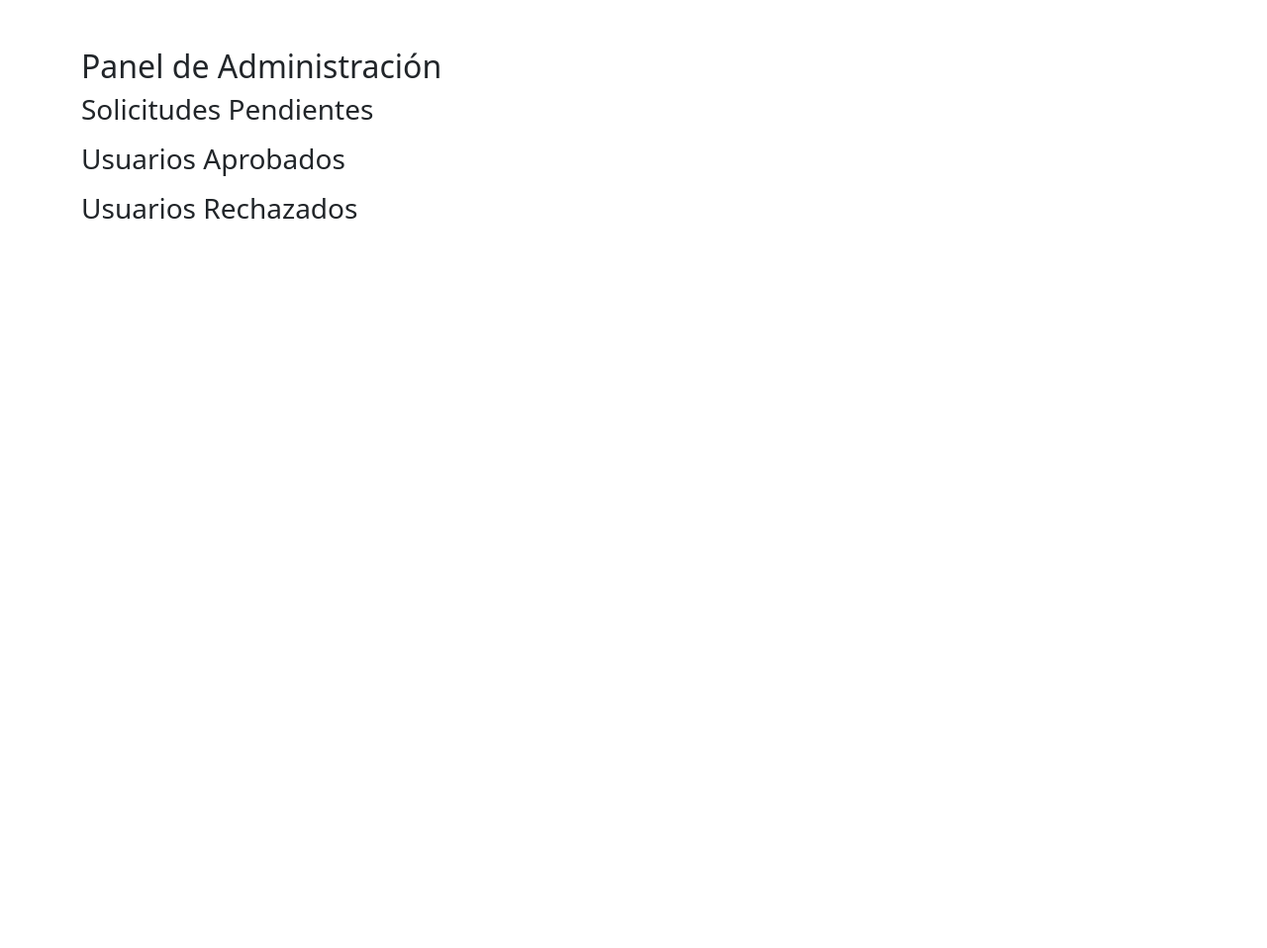
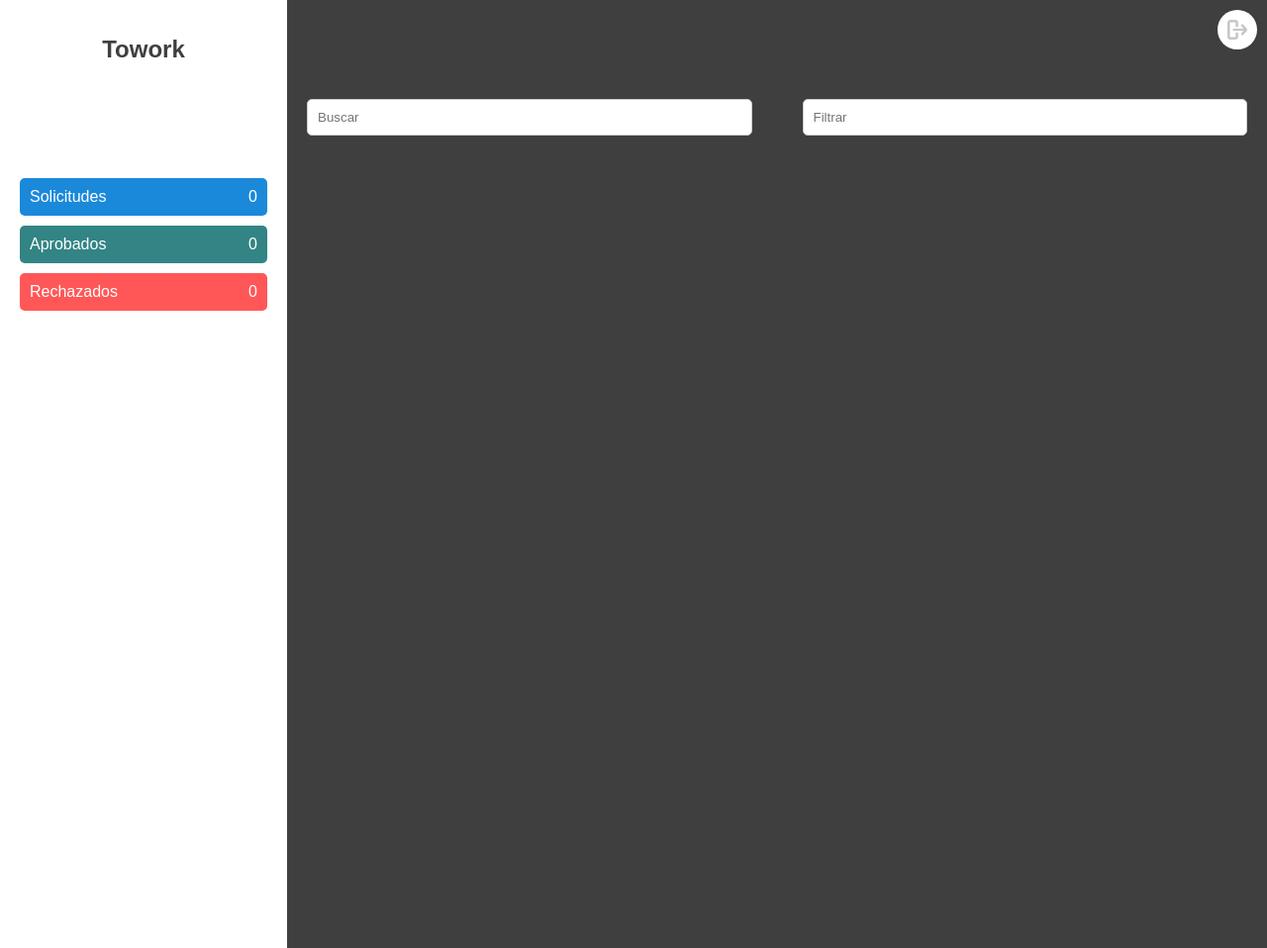
Before and after one commit to TalcaDevs/towork, a Django app: page /backoffice/ in a window 1280 px wide. Shown: the whole page at 99% size. Before the commit the page ends 221 px from the top, so only its background shows below. Run offline with Django 5.2, Linux system fonts and the light colour scheme; the visitor is signed in with stand-in values (Sample User, id 1).

Commit message:
Desarrollo de diseño y captura de datos de solicitudes

```diff
--- /dev/null
+++ b/static/css/global.css
@@ -0,0 +1,89 @@
+body {
+    font-family: Arial, sans-serif;
+    margin: 0;
+    padding: 0;
+    background-color: #f4f4f4;
+    display: flex;
+}
+.sidebar {
+    width: 250px;
+    background: #ffffff;
+    color: white;
+    padding: 20px;
+    display: flex;
+    flex-direction: column;
+    align-items: center;
+    height: 918px;
+}
+.sidebar h1 {
+    font-size: 24px;
+    font-family: hk-grotesk, sans-serif;
+    color: #3f3f3f;
+}
+.stats {
+    width: 100%;
+    margin-top: 100px;
+}
+.stats div {
+    display: flex;
+    justify-content: space-between;
+    padding: 10px;
+    border-radius: 5px;
+    margin-bottom: 10px;
+}
+.stats .solicitudes { background: #1b89da; }
+.stats .aprobados { background: #338484; }
+.stats .rechazados { background: #ff5757; }
+
+
+.content {
+    flex-grow: 1;
+
+    background: #3f3f3f;
+}
+.search-filter {
+    display: flex;
+    justify-content: space-between;
+    margin-bottom: 20px;
+}
+.search-filter input {
+    padding: 10px;
+    width: 45%;
+    border: 1px solid #ccc;
+    border-radius: 5px;
+}
+.card-container {
+    display: flex;
+    flex-direction: column;
+    gap: 10px;
+}
+.card {
+    display: flex;
+    align-items: center;
+    background: #bdbdbd;
+    padding: 10px;
+    border-radius: 10px;
+}
+.card img {
+    width: 50px;
+    height: 50px;
+    border-radius: 50%;
+    margin-right: 10px;
+}
+.card button {
+    margin-left: auto;
+    padding: 5px 10px;
+    border: none;
+    border-radius: 5px;
+    background: white;
+    cursor: pointer;
+}
+.navbar {
+    display: flex;
+    justify-content: space-between;
+    margin-bottom: 20px;
+    width: 100%;
+}
+.components {
+    padding: 20px;
+}
--- a/templates/backoffice/dashboard.html
+++ b/templates/backoffice/dashboard.html
@@ -1,36 +1,51 @@
+{% load static %}
 <!DOCTYPE html>
-<html>
+<html lang="es">
 <head>
-    <title>Backoffice - Solicitudes</title>
-    <link rel="stylesheet" href="https://cdn.jsdelivr.net/npm/bootstrap@5.3.0/dist/css/bootstrap.min.css">
+    <meta charset="UTF-8">
+    <meta name="viewport" content="width=device-width, initial-scale=1.0">
+    <title>Backoffice - Towork</title>
+    <link rel="stylesheet" href="/static/css/global.css">
 </head>
 <body>
-    <div class="container mt-5">
-        <h2>Panel de Administración</h2>
 
-        <h3>Solicitudes Pendientes</h3>
-        <ul>
-            {% for solicitud in pendientes %}
-                <li>{{ solicitud.usuario.username }} - {{ solicitud.descripcion }}
-                    <a href="{% url 'aprobar_solicitud' solicitud.id %}" class="btn btn-success">Aprobar</a>
-                    <a href="{% url 'rechazar_solicitud' solicitud.id %}" class="btn btn-danger">Rechazar</a>
-                </li>
-            {% endfor %}
-        </ul>
 
-        <h3>Usuarios Aprobados</h3>
-        <ul>
-            {% for usuario in aprobados %}
-                <li>{{ usuario.usuario.username }}</li>
-            {% endfor %}
-        </ul>
+    <div class="sidebar">
+        <h1>Towork</h1>
+        <div class="stats">
+            <div class="solicitudes"><span>Solicitudes</span> <span>{{ pendientes|length }}</span></div>
+            <div class="aprobados"><span>Aprobados</span> <span>{{ aprobados|length }}</span></div>
+            <div class="rechazados"><span>Rechazados</span> <span>{{ rechazados|length }}</span></div>
+        </div>
+    </div>
 
-        <h3>Usuarios Rechazados</h3>
-        <ul>
-            {% for usuario in rechazados %}
-                <li>{{ usuario.usuario.username }}</li>
-            {% endfor %}
-        </ul>
+    <div class="content">
+
+        <div class="navbar">
+            <nav style="width: 100%; background: #3f3f3f; padding: 10px; display: flex; justify-content: flex-end;">
+            <button style="padding: 10px; border: none; border-radius: 50%; background: #ffffff; cursor: pointer; display: flex; align-items: center; justify-content: center;">
+                <img src="/static/images/icon.png" alt="Salir" style="width: 20px; height: 20px;">
+            </button>
+            </nav>
+        </div>
+        <div class="components">
+            <div class="search-filter">
+                <input type="text" placeholder="Buscar">
+                <input type="text" placeholder="Filtrar">
+            </div>
+            <div class="card-container">
+                {% for solicitud in pendientes %}
+                <div class="card">
+                    <img src="{{ solicitud.usuario.foto_perfil }}" alt="Perfil">
+                    <div>
+                        <strong>{{ solicitud.usuario.first_name }} {{ solicitud.usuario.last_name }}</strong>
+                        <p>{{ solicitud.descripcion }}</p>
+                    </div>
+                    <button>Ver detalles</button>
+                </div>
+                {% endfor %}
+            </div>
+        </div>
     </div>
 </body>
 </html>
```
Also changed, not shown: towork/settings.py (+7 -1 lines), static/images/icon.png (added).
